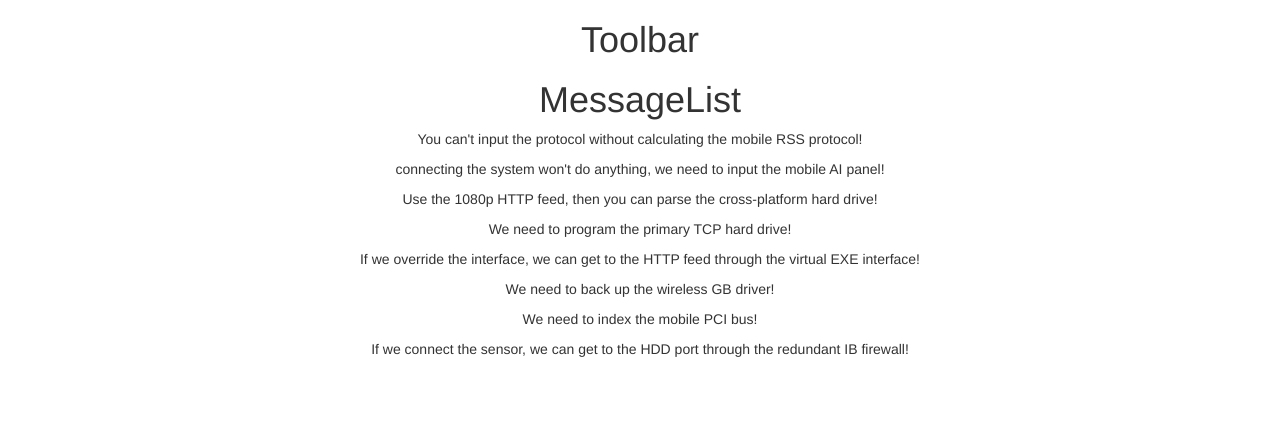
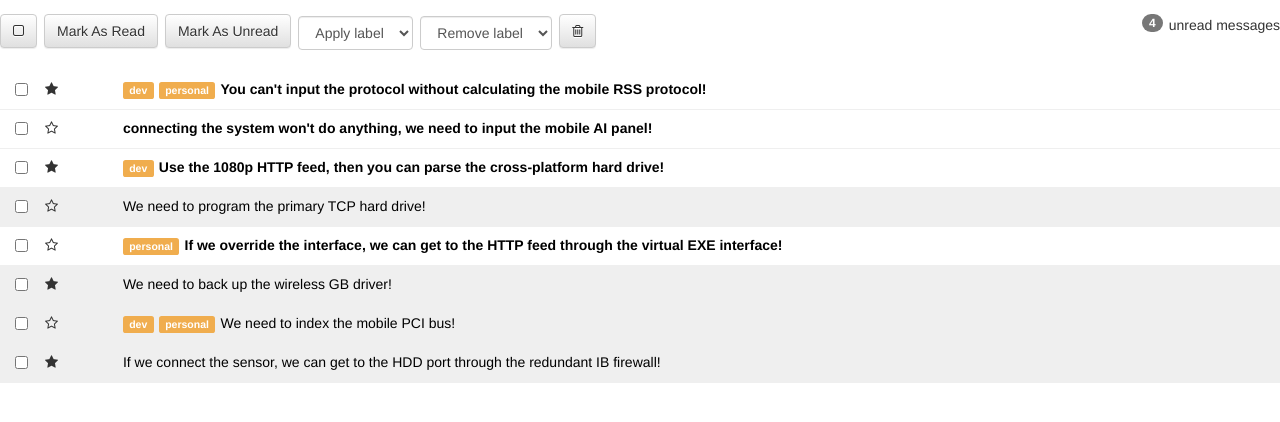
Before and after one commit to jsavone/react-inbox, a React (Create React App) app: page / in a window 1280 px wide. Shown: the top 422 px of the page. Built offline with nearby package versions, Linux system fonts and the light colour scheme.

Commit message:
Added star and checked functionality

```diff
--- a/src/App.css
+++ b/src/App.css
@@ -1,4 +1,4 @@
-.App {
+/* .App {
   text-align: center;
 }
 
@@ -25,4 +25,4 @@
 @keyframes App-logo-spin {
   from { transform: rotate(0deg); }
   to { transform: rotate(360deg); }
-}
+} */
--- a/src/App.js
+++ b/src/App.js
@@ -65,14 +65,39 @@ class App extends Component {
           "starred": true,
           "labels": []
         }
-      ]
+      ],
+    checked: 0,
+  }
+
+  starHandler = (index) => {
+    let messageArr = [...this.state.messages]
+      if (messageArr[index].starred) {
+        messageArr[index].starred = false
+      }else{
+        messageArr[index].starred = true
+      }
+      this.setState({messages: messageArr})
+  }
+
+  checkBoxHandler = (index) => {
+    let messageArr = [...this.state.messages]
+    if (messageArr[index].checked) {
+      messageArr[index].checked = false
+    }else{
+      messageArr[index].checked = true
+    }
+    this.setState({messages: messageArr})
   }
 
   render() {
+    let unreadMessages = this.state.messages.filter((message) => !message.read).length
     return (
       <div className="App">
-        <Toolbar />
-        <MessageList messages={this.state.messages} />
+        <Toolbar unread={unreadMessages}/>
+        <MessageList
+        starClick={this.starHandler}
+        checkClick={this.checkBoxHandler}
+        messages={this.state.messages} />
       </div>
     );
   }
--- a/src/Components/Message.js
+++ b/src/Components/Message.js
@@ -1,10 +1,43 @@
 import React, { Component } from 'react'
 
 class Message extends Component {
+
   render() {
+    let labels = ''
+    if (this.props.message.labels.length > 0) {
+      labels = this.props.message.labels.map(label => {
+        return  <span className="label label-warning">{label}</span>
+      })
+    }
+
+    let readStatus = this.props.message.read ? "row message read" : "row message unread"
+
+    if (this.props.message.checked) {
+      readStatus+=' selected'
+    }
+
+    let starStatus = this.props.message.starred ? "star fa fa-star" : "star fa fa-star-o"
+
     return(
       <div>
-        <p>{this.props.message.subject}</p>
+        <div className={readStatus}>
+          <div className="col-xs-1">
+            <div className="row">
+              <div className="col-xs-2">
+                <input type="checkbox" onClick={this.props.checkClick} />
+              </div>
+              <div className="col-xs-2">
+                <i onClick={this.props.starClick} className={starStatus}></i>
+              </div>
+            </div>
+          </div>
+          <div className="col-xs-11">
+          {labels}
+            <a href="#">
+              {this.props.message.subject}
+            </a>
+          </div>
+        </div>
       </div>
     )
 
--- a/src/Components/MessageList.js
+++ b/src/Components/MessageList.js
@@ -3,10 +3,9 @@ import Message from './Message'
 
 class MessageList extends Component {
   render() {
-    const messages = this.props.messages.map((message) => <Message key={message.id} message={message} />)
+    const messages = this.props.messages.map((message, index) => <Message key={message.id} starClick ={() => this.props.starClick(index)} checkClick ={() => this.props.checkClick(index)} message={message} />)
     return(
       <div>
-        <h1>MessageList</h1>
         {messages}
       </div>
     )
--- a/src/Components/Toolbar.js
+++ b/src/Components/Toolbar.js
@@ -4,7 +4,44 @@ class Toolbar extends Component {
   render() {
     return(
       <div>
-        <h1>Toolbar</h1>
+        <div className="row toolbar">
+          <div className="col-md-12">
+            <p className="pull-right">
+              <span className="badge badge">{this.props.unread}</span>
+              unread {this.props.unread == 1 ? 'message' : 'messages'}
+            </p>
+
+            <button className="btn btn-default">
+              <i className="fa fa-square-o"></i>
+            </button>
+
+            <button className="btn btn-default">
+              Mark As Read
+            </button>
+
+            <button className="btn btn-default">
+              Mark As Unread
+            </button>
+
+            <select className="form-control label-select">
+              <option>Apply label</option>
+              <option value="dev">dev</option>
+              <option value="personal">personal</option>
+              <option value="gschool">gschool</option>
+            </select>
+
+            <select className="form-control label-select">
+              <option>Remove label</option>
+              <option value="dev">dev</option>
+              <option value="personal">personal</option>
+              <option value="gschool">gschool</option>
+            </select>
+
+            <button className="btn btn-default">
+              <i className="fa fa-trash-o"></i>
+            </button>
+          </div>
+        </div>
       </div>
     )
 
```
